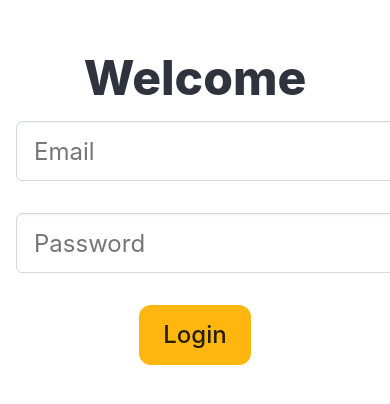
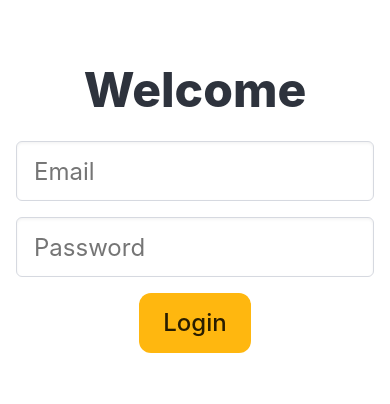
Before and after one commit to FppEpitech/Survivor, an Angular app in the folder angular-frontend/: page /login in a window 390 px wide. Shown: the part 206-610 px from the top of the page. Built offline with nearby package versions, Linux system fonts and the light colour scheme; what @swimlane/ngx-charts would draw is missing.

Commit message:
fix: responsive of login page

```diff
--- a/angular-frontend/src/app/app.component.html
+++ b/angular-frontend/src/app/app.component.html
@@ -1,5 +1,5 @@
-<div class="columns is-gapless page">
-  <div class="column is-one-fifth is-full-touch" *ngIf="this._auth.authLogged == true">
+<div class="columns is-gapless page" *ngIf="this._auth.authLogged == true">
+  <div class="column is-one-fifth is-full-touch">
       <app-navbar></app-navbar>
   </div>
 
@@ -7,3 +7,9 @@
       <router-outlet></router-outlet>
   </div>
 </div>
+
+<div class="columns is-gapless" *ngIf="this._auth.authLogged == false">
+  <div class="column is-full">
+      <router-outlet></router-outlet>
+  </div>
+</div>
--- a/angular-frontend/src/app/pages/login/login.component.html
+++ b/angular-frontend/src/app/pages/login/login.component.html
@@ -1,10 +1,10 @@
 <div class="is-flex is-justify-content-center is-align-items-center container-login">
-    <div class="container has-text-centered">
-        <p class="title is-1">Welcome</p>
+    <div class="has-text-centered m-4">
+        <p class="title is-1 mb-5">Welcome</p>
         <form>
-            <input class="input is-large m-4" type="text" [(ngModel)]="this.Email" id="email" name="email" placeholder="Email" required>
+            <input class="input is-large mb-2" type="text" [(ngModel)]="this.Email" id="email" name="email" placeholder="Email" required>
 
-            <input class="input is-large m-4" type="password" [(ngModel)]="this.Password" id="password" name="password" placeholder="Password" required>
+            <input class="input is-large mt-2" type="password" [(ngModel)]="this.Password" id="password" name="password" placeholder="Password" required>
 
             <button (click)="this.loginClick()" class="button is-large m-4 is-warning">Login</button>
         </form>
```
